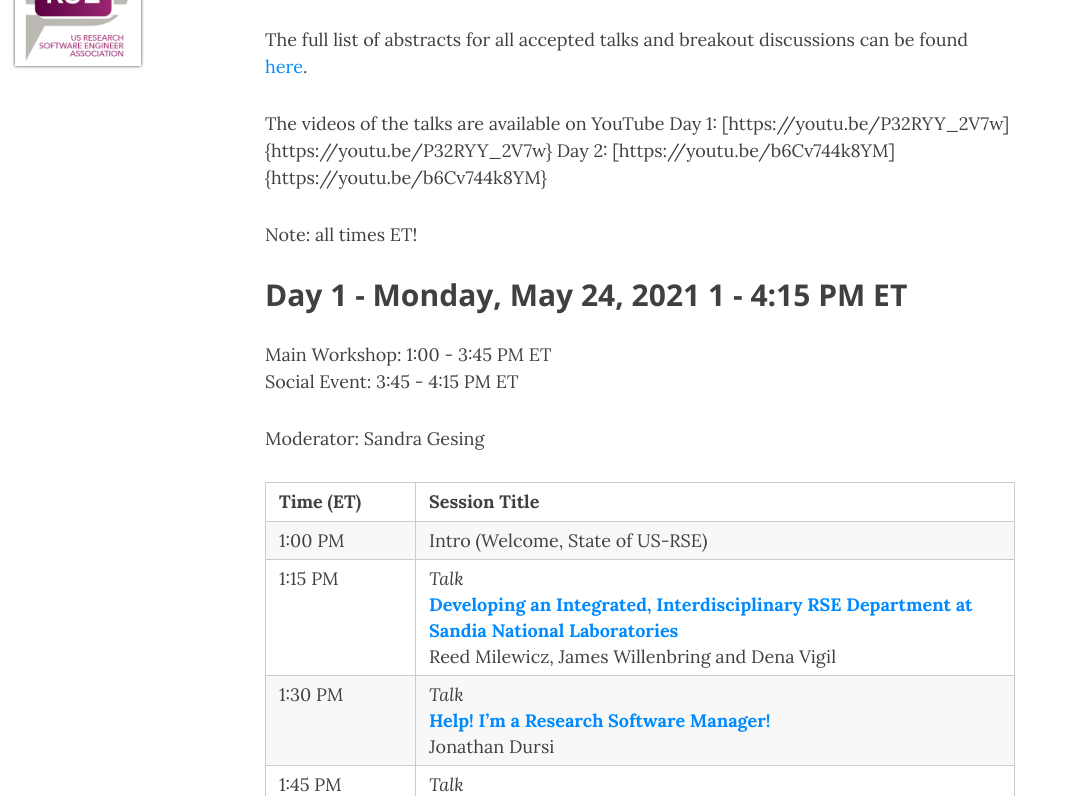
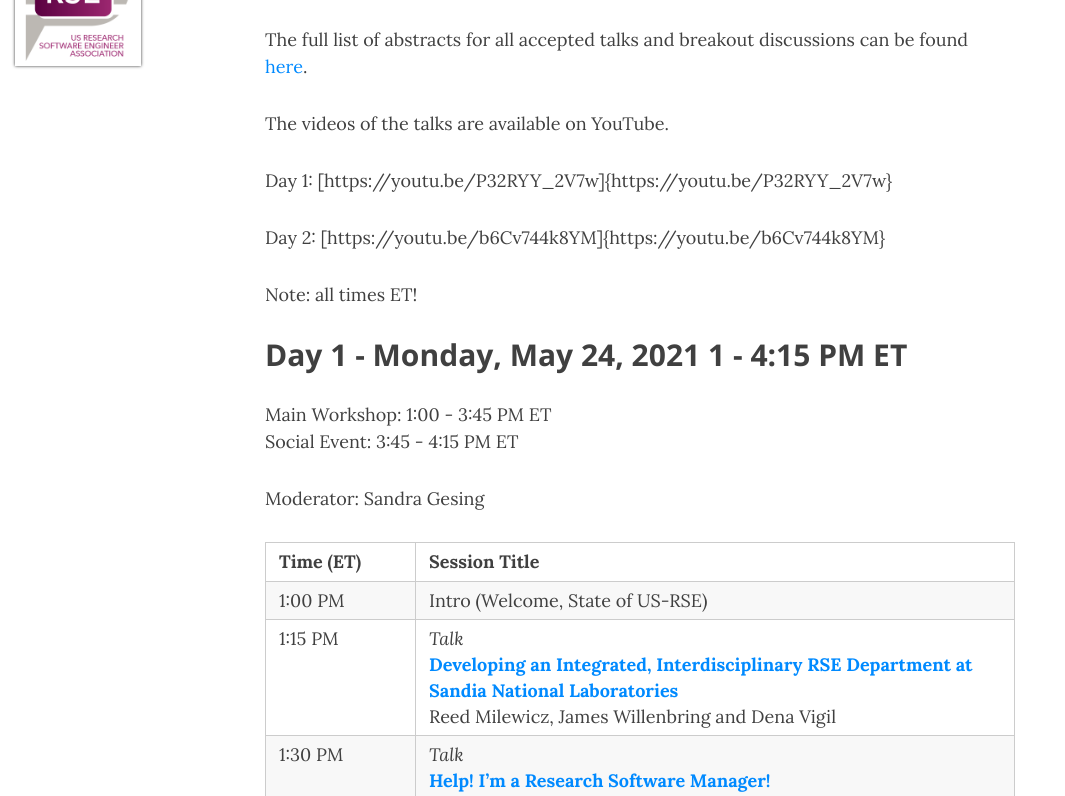
Before and after one commit to USRSE/virtual-workshop-2021, a Jekyll site: the page built from pages/agenda.md, in a window 1280 px wide and 900 px high, cut to the strip 104-900 px from the top of the window. Shown: the whole strip, without its empty margins (0-1065 px from the left). Built offline with Jekyll 4.4.1, drawn with Linux system fonts in a browser that asks for light colours; nearby versions of some CDN libraries.

```diff
--- a/pages/agenda.md
+++ b/pages/agenda.md
@@ -8,8 +8,10 @@ permalink: /agenda/
 
 The full list of abstracts for all accepted talks and breakout discussions can be found [here]({{ site.baseurl }}/abstracts).
 
-The videos of the talks are available on YouTube
+The videos of the talks are available on YouTube.
+
 Day 1: [https://youtu.be/P32RYY_2V7w]{https://youtu.be/P32RYY_2V7w}
+
 Day 2: [https://youtu.be/b6Cv744k8YM]{https://youtu.be/b6Cv744k8YM}
 
 Note: all times ET!
```
